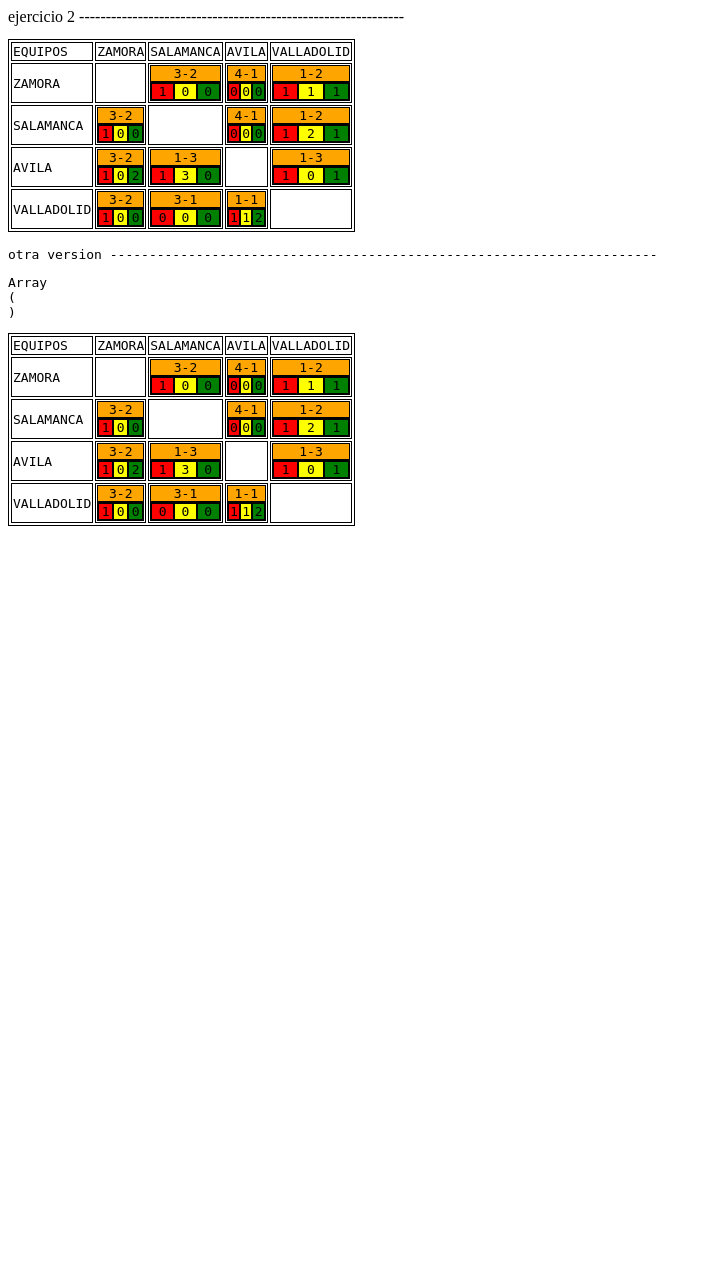
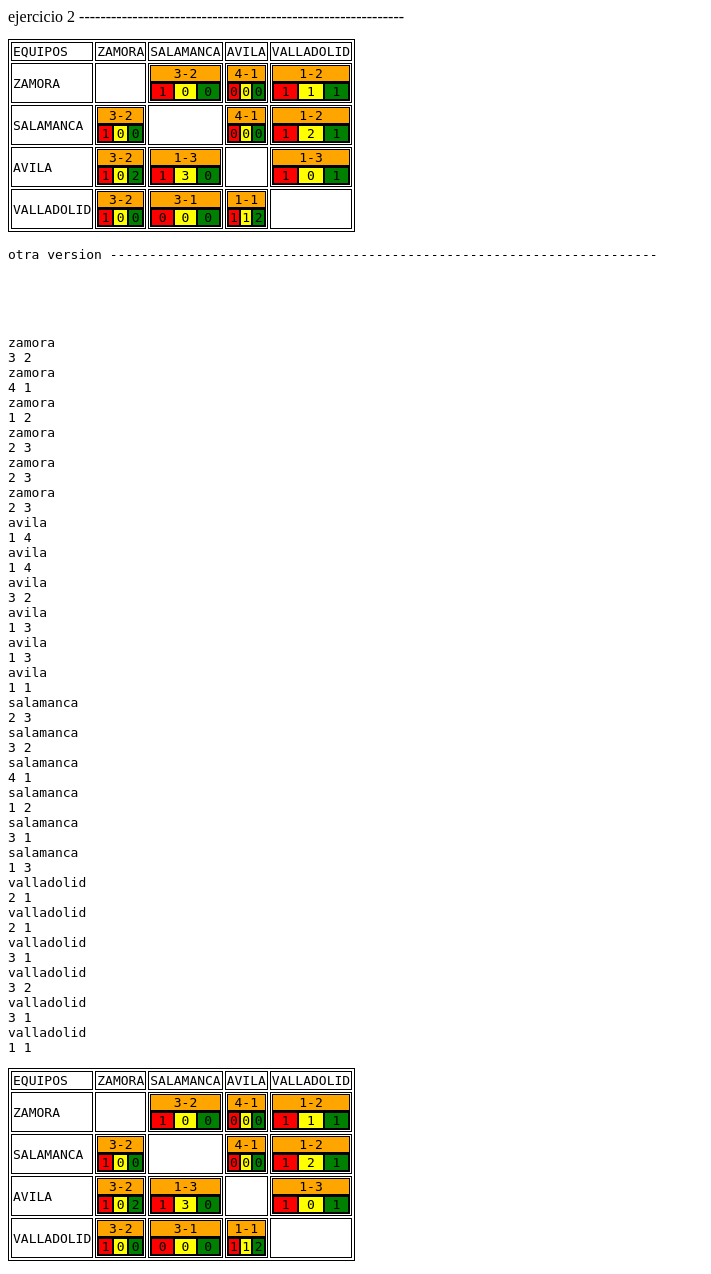
Before and after one commit to smailfahmi/html, a PHP site: page / in a window 1280 px wide. Shown: the whole page, without its empty margins (0-711 px from the left). Before the commit the page ends 526 px from the top, so only its background shows below. Run offline with PHP 8.4, Linux system fonts and the light colour scheme.

Commit message:
c/2511-2358

```diff
--- a/PRAC6/index.php
+++ b/PRAC6/index.php
@@ -154,17 +154,65 @@ $avila = [];
 $salamanca = [];
 $valladolid = [];
 
+
+
+foreach ($liga as $key => $value) {
+    foreach ($value as $key1 => $value1) {
+        $resultado1 = substr($value1['Resultado'], 0, 1);
+        $resultado2 = substr($value1['Resultado'], 2, 3);
+        if ($resultado1 > $resultado2) {
+            # code...
+        }
+        switch ($key1) {
+            case 'Zamora':
+                $zamora['golesf'][] = $resultado2;
+                $zamora['golesc'][] = $resultado1;
+                break;
+            case 'Avila':
+                $avila['golesf'][] = $resultado2;
+                $avila['golesc'][] = $resultado1;
+                break;
+            case 'Salamanca':
+                $salamanca['golesf'][] = $resultado2;
+                $salamanca['golesc'][] = $resultado1;
+                break;
+            case 'Valladolid':
+                $valladolid['golesf'][] = $resultado2;
+                $valladolid['golesc'][] = $resultado1;
+                break;
+        }
+        switch ($key) {
+            case 'Zamora':
+                $zamora['golesf'][] = $resultado1;
+                $zamora['golesc'][] = $resultado2;
+                break;
+            case 'Avila':
+                $avila['golesf'][] = $resultado1;
+                $avila['golesc'][] = $resultado2;
+                break;
+            case 'Salamanca':
+                $salamanca['golesf'][] = $resultado1;
+                $salamanca['golesc'][] = $resultado2;
+                break;
+            case 'Valladolid':
+                $valladolid['golesf'][] = $resultado1;
+                $valladolid['golesc'][] = $resultado2;
+                break;
+        }
+    }
+    echo '<br>';
+}
 $puntuaciones = [
     'zamora' => $zamora,
     'avila' => $avila,
     'salamanca' => $salamanca,
     'valladolid' => $valladolid
 ];
-
-foreach ($liga as $key => $value) {
-    foreach ($value as $key1 => $value1) {
-        $puntuaciones[$key][] = $value1['Resultado'];
+foreach ($puntuaciones as $key => $value) {
+    for ($conta = 0; $conta < count($value['golesf']); $conta++) {
+        echo $key;
+        echo '<br>';
+        echo $value['golesf'][$conta] . " " . $value['golesc'][$conta];
+        echo '<br>';
     }
 }
-
-print_r($puntuaciones['zamora']);
```
